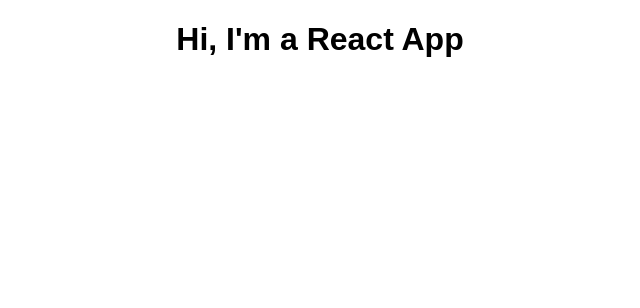
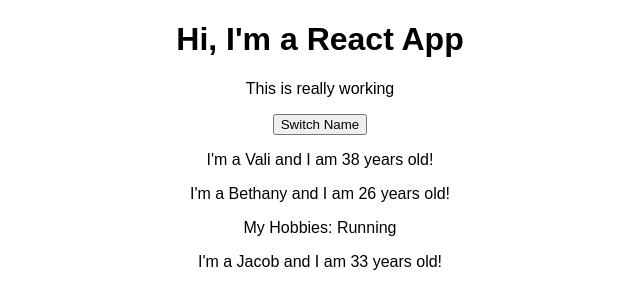
Before and after one commit to valimasca/ReactUdemyCourse, a React (Create React App) app: page / in a window 1280 px wide. Shown: the top 308 px of the page, without its empty margins (320-960 px from the left). Built offline with nearby package versions, Linux system fonts and the light colour scheme.

Commit message:
building with setState

```diff
--- a/src/App.js
+++ b/src/App.js
@@ -1,11 +1,36 @@
 import React, { Component } from 'react';
 import './App.css';
+import Person from './Person/Person';
+class App extends Component {
+  state = {
+    persons: [
+      { name: 'Vali', age: 38},
+      { name: 'Bethany', age: 26},
+      {name: 'Jacob', age: 33}
+    ]
+  }
 
-class App extends Component {
+  switchNameHandler = () => {
+    //console.log('Was clicked!');
+    // Dont do this: this.state.persons[0].name = "Valer";
+    this.setState({persons:
+      [
+        { name: 'Valer', age: 38},
+        { name: 'Bethany', age: 26},
+        {name: 'Jacob', age: 34}
+      ]
+    })
+  }
+
   render() {
     return (
       <div className="App">
         <h1>Hi, I'm a React App</h1>
+        <p>This is really working</p>
+        <button onClick={this.switchNameHandler}>Switch Name</button>
+        <Person name={this.state.persons[0].name} age={this.state.persons[0].age}/>
+        <Person name={this.state.persons[1].name} age={this.state.persons[1].age}>My Hobbies: Running</Person>
+        <Person name={this.state.persons[2].name} age={this.state.persons[2].age}/>
       </div>
     );
 
--- /dev/null
+++ b/src/Person/Person.js
@@ -0,0 +1,13 @@
+import React from 'react';
+
+const person = (props) => {
+    return (
+    <div>
+        <p>I'm a {props.name} and I am {props.age} years old!</p>
+        <p>{props.children}</p>
+    </div>
+
+    )
+};
+
+export default person;
```
